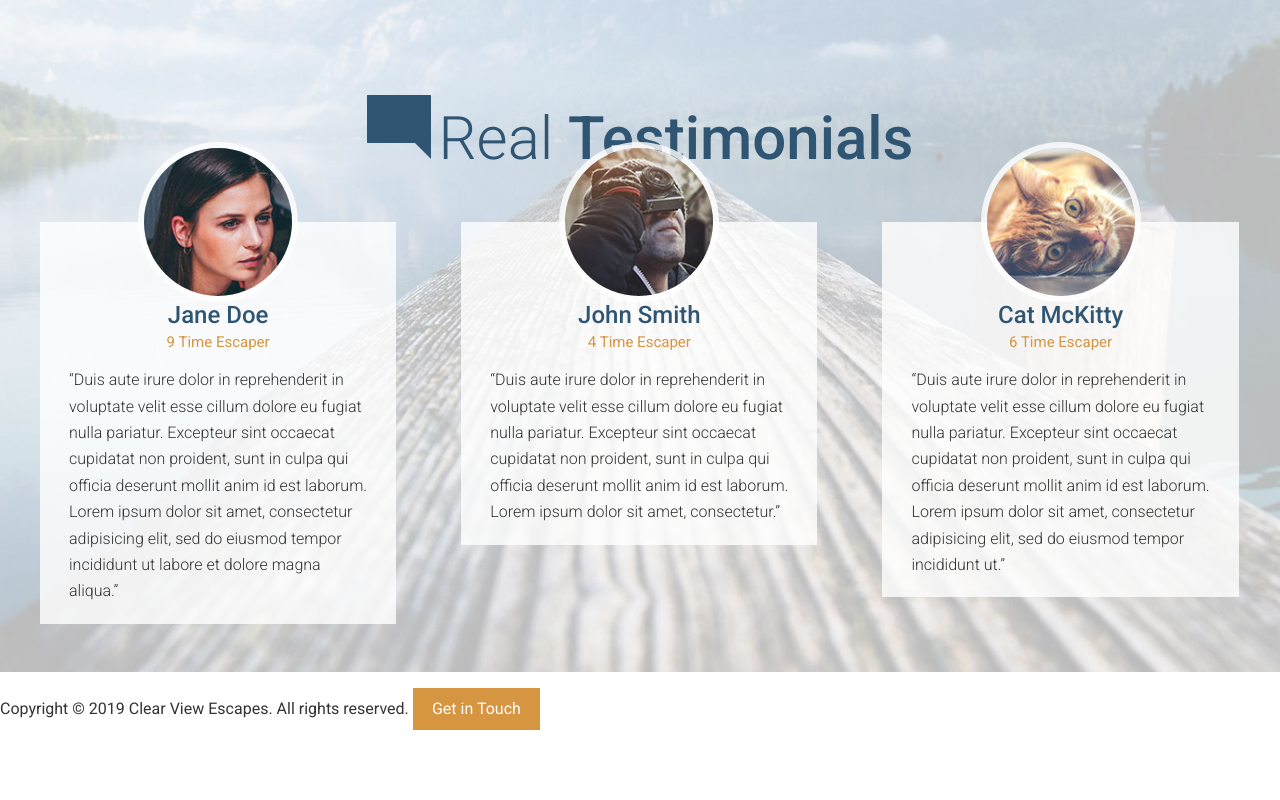
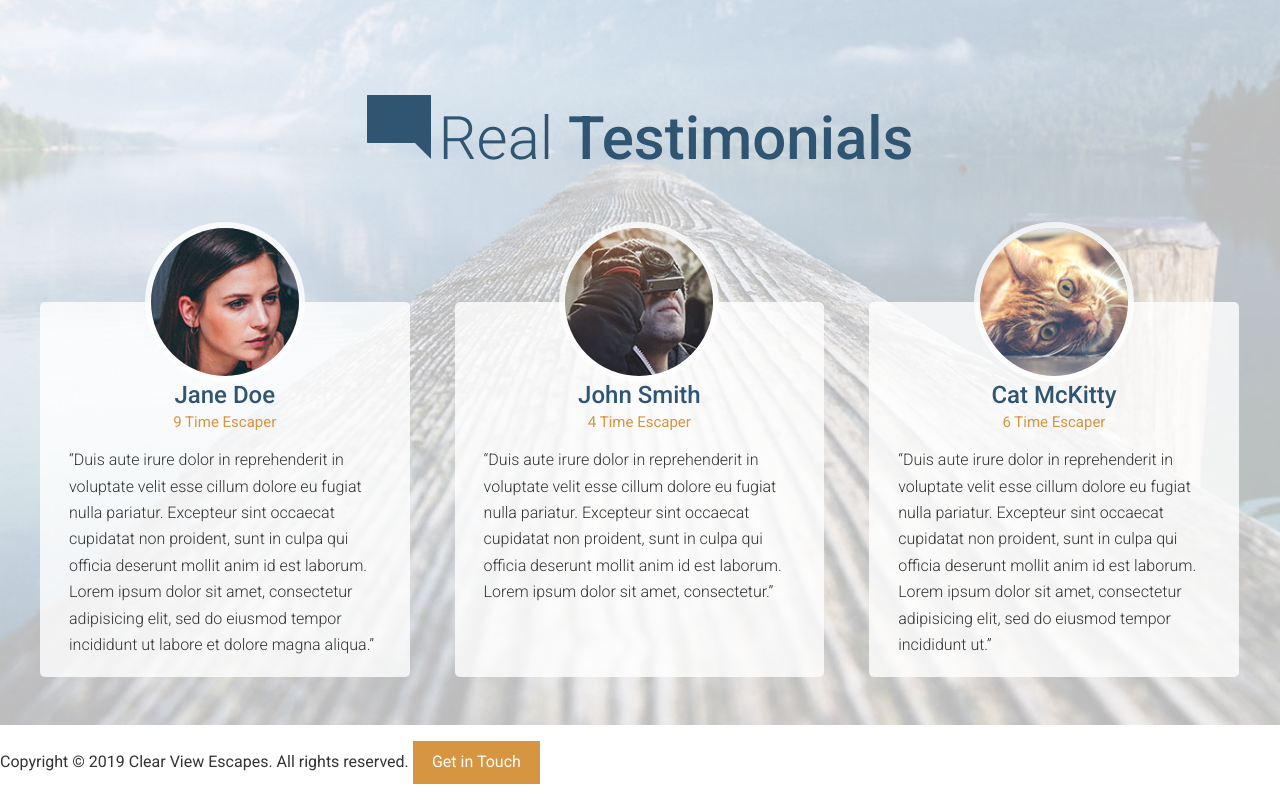
Before and after one commit to Git-A-Dmitry/web-travel, a website: page src/index.html in a window 1280 px wide. Shown: the part 2793-3593 px from the top of the page. Before the commit the page ends 3539 px from the top, so only its background shows below. Drawn offline with nearby package versions, Linux system fonts and the light colour scheme; files that its build step writes are made by us from their sources.

Commit message:
testimonial completed

```diff
--- a/src/scss/_large-hero.scss
+++ b/src/scss/_large-hero.scss
@@ -20,8 +20,6 @@
     color: $mainBlue;
     font-size: 2.4rem; // mobile-first
     margin: 0;
-    // @include atSmall($font: 2rem);
-    // @include atMedium($font: 3.2rem);
     @include atSmall($font: 4.8rem);
   }
 
--- a/src/scss/_page-section.scss
+++ b/src/scss/_page-section.scss
@@ -5,13 +5,25 @@
     padding: 3rem 0;
   }
 
+  // &--no-b-padding-until-medium {
+  //   padding-bottom: 0;
+
+  //   @media (min-width: 800px) {
+  //     padding-bottom: 4.5rem;
+  //   }
+  // }
+
   &--blue {
     background-color: $mainBlue;
     color: #fff;
   }
 
   &--testimonials {
-    background: url('/src/assets/images/testimonials-bg.jpg') top center no-repeat;
-    background-size: cover;
+    background-color: #e0e6ef;
+
+    @media (min-width: 800px) {
+      background: url('/src/assets/images/testimonials-bg.jpg') top center no-repeat;
+      background-size: cover;
+    }
   }
 }
--- a/src/scss/_row.scss
+++ b/src/scss/_row.scss
@@ -1,5 +1,9 @@
 .row {
   @include clearfix;
+
+  &--t-padding {
+    padding-top: 80px;
+  }
 
   &--gutters {
     margin-right: -65px;
@@ -9,12 +13,20 @@
     margin-right: -100px;
   }
 
+  &--gutters-small {
+    margin-right: -45px;
+  }
+
   &--gutters > div {
     padding-right: 65px;
   }
 
   &--gutters-large > div {
     padding-right: 100px;
+  }
+
+  &--gutters-small > div {
+    padding-right: 45px;
   }
 
   &__b-margin-until-medium {
@@ -48,7 +60,18 @@
     &__medium-8--smaller {
       width: 63%;
     }
-
     // background-color: aliceblue;
   }
+
+  // Begin Equal Height Rules
+  &--equal-height-at-medium {
+    @media (min-width: 800px) {
+      display: flex;
+    }
+
+    & > div {
+      float: none;
+      display: flex;
+    }
+  }
 }
--- a/src/scss/_testimonial.scss
+++ b/src/scss/_testimonial.scss
@@ -1,6 +1,17 @@
 .testimonial {
   background-color: rgba(255, 255, 255, 0.8);
-  padding: 0 1.8125rem 1px 1.8125rem;
+  padding: 0 18px 1px 18px;
+  margin-bottom: 98px;
+  border-radius: 5px;
+
+  @media (min-width: 800px) {
+    margin-bottom: 0;
+    padding: 0 1.8125rem 1px 1.8125rem;
+  }
+
+  &--last {
+    margin-bottom: 0;
+  }
 
   &__photo {
     border-radius: 80px;
--- /dev/null
+++ b/src/scss/_wrapper.scss
@@ -0,0 +1,35 @@
+.wrapper {
+  overflow: hidden;
+  padding-left: 18px;
+  padding-right: 18px;
+  max-width: 1236px;
+  margin-left: auto;
+  margin-right: auto;
+
+  &--medium {
+    max-width: 976px;
+  }
+
+  &--no-padding-until-medium {
+    padding-left: 0;
+    padding-right: 0;
+
+    @media (min-width: 800px) {
+      padding-left: 18px;
+      padding-right: 18px;
+    }
+  }
+
+  .wrapper {
+    padding-left: 0;
+    padding-right: 0;
+  }
+
+  &--b-margin {
+    margin-bottom: 1rem;
+
+    @media (min-width: 530px) {
+      margin-bottom: 3.875rem;
+    }
+  }
+}
--- a/src/scss/style.scss
+++ b/src/scss/style.scss
@@ -4,6 +4,7 @@
 @import './src/scss/_btn.scss';
 @import './headline';
 @import './row';
+@import './wrapper';
 @import './generic-content';
 @import './section-title';
 @import './feature-item';
@@ -28,29 +29,3 @@ img {
 a {
   color: $mainOrange;
 }
-
-.wrapper {
-  overflow: hidden;
-  padding-left: 18px;
-  padding-right: 18px;
-  max-width: 1236px;
-  margin-left: auto;
-  margin-right: auto;
-
-  &--medium {
-    max-width: 976px;
-  }
-
-  .wrapper {
-    padding-left: 0;
-    padding-right: 0;
-  }
-
-  &--b-margin {
-    margin-bottom: 1rem;
-
-    @media (min-width: 800px) {
-      margin-bottom: 3.875rem;
-    }
-  }
-}
```
